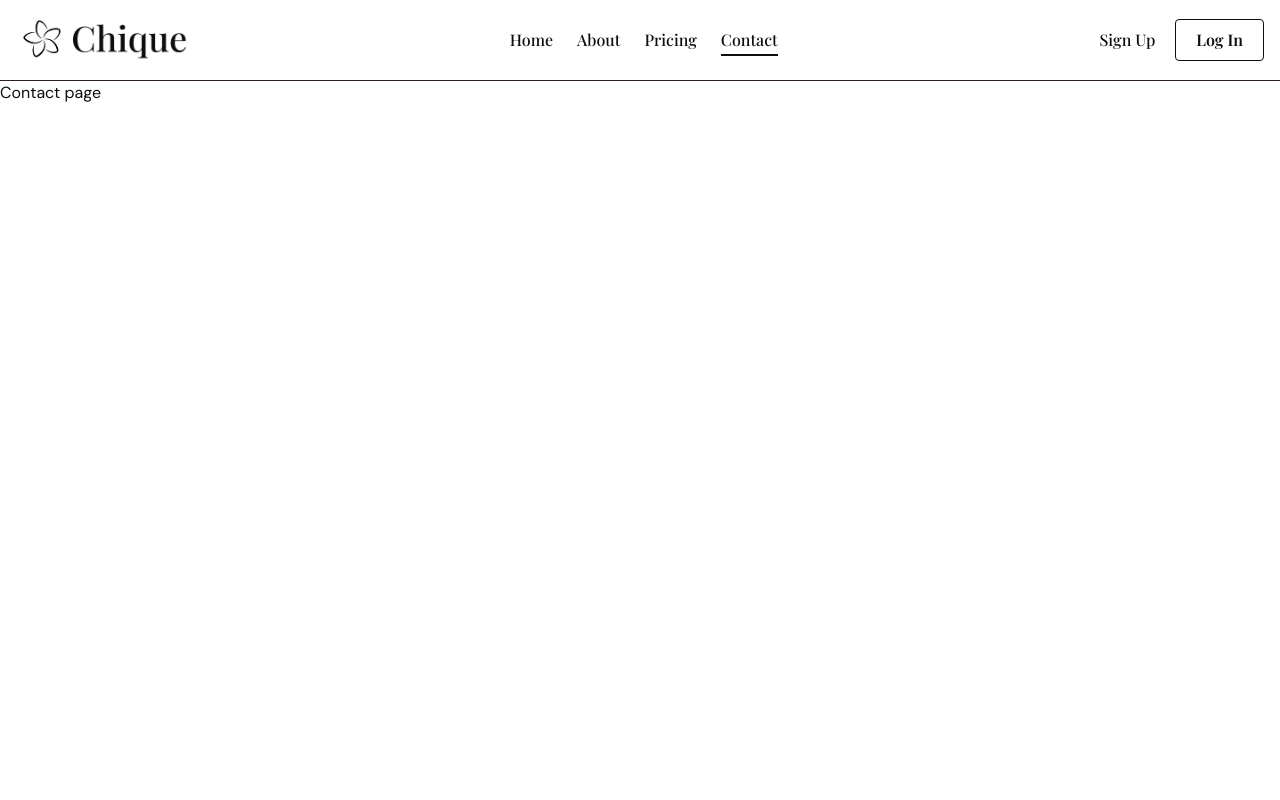
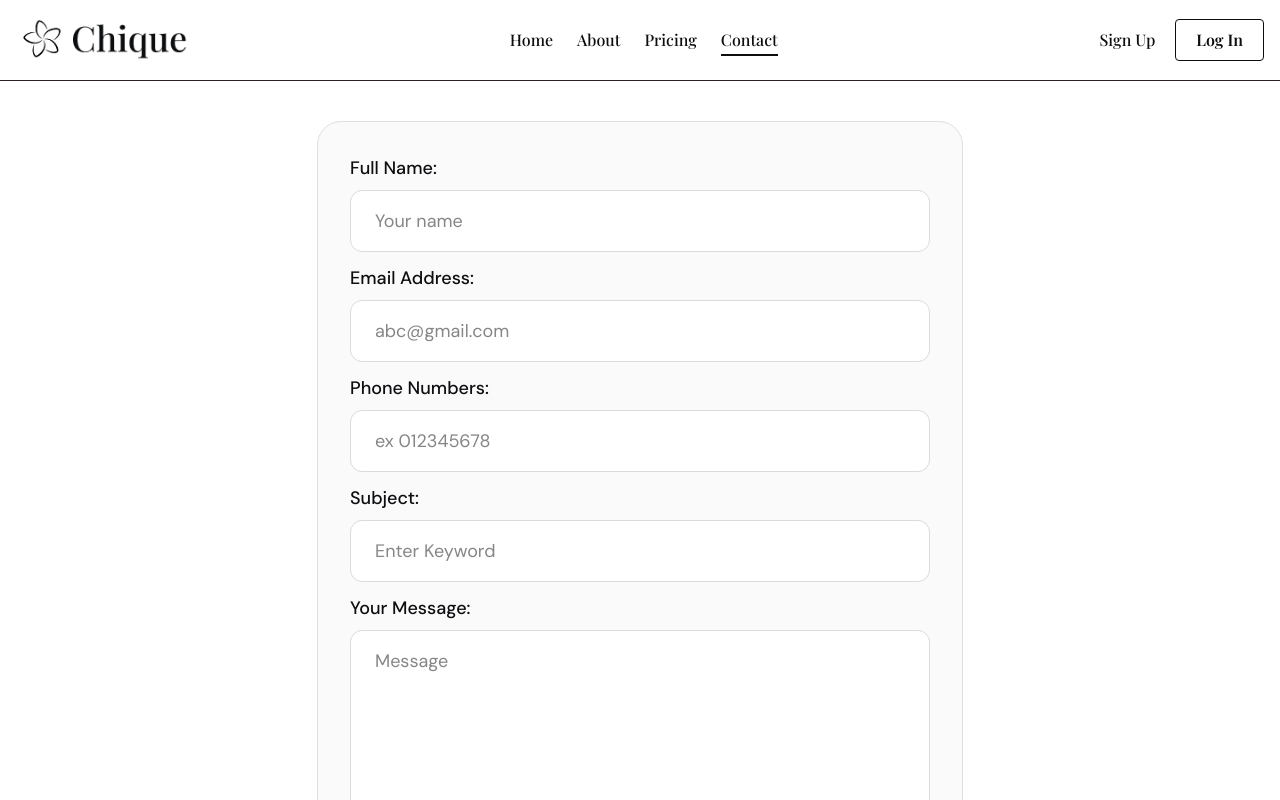
Before and after one commit to Webgenius0/chique, a Next.js app: page /contact in a window 1280 px wide. Shown: the top 800 px of the page. Built offline with nearby package versions, Linux system fonts and the light colour scheme; a web font is replaced by a local one; what @ant-design/nextjs-registry would draw is missing.

Commit message:
complete the contact page

```diff
--- a/app/(site)/contact/page.js
+++ b/app/(site)/contact/page.js
@@ -1,12 +1,15 @@
+import ContactForm from "@/components/auth/ContactForm";
 
 export const metadata = {
-    title: 'Chique | Contact Us',
-    description: 'Your Personal Style Assistant.Discover your unique style, organize your wardrobe, and get personalized fashion advice with Chique Al.',
-}
+  title: "Chique | Contact Us",
+  description:
+    "Your Personal Style Assistant.Discover your unique style, organize your wardrobe, and get personalized fashion advice with Chique Al.",
+};
 const Contact = () => {
-    return (
-        <div>Contact page</div>
-    )
-}
-
-export default Contact
+  return (
+    <div className="container min-h-screen py-10 flex justify-center items-center">
+      <ContactForm />
+    </div>
+  );
+};
+export default Contact;
--- /dev/null
+++ b/components/auth/ContactForm.jsx
@@ -0,0 +1,129 @@
+"use client";
+import CommonBtn from "@/components/common/CommonBtn";
+import CommonInputWrapper from "@/components/common/CommonInputWrapper";
+import { useForm } from "react-hook-form";
+
+const ContactForm = () => {
+  const {
+    register,
+    handleSubmit,
+    control,
+    formState: { errors },
+  } = useForm({
+    defaultValues: {
+      terms: true, // Set default checked state here
+    },
+  });
+  // on submit
+  const onSubmit = (data) => {
+    console.log(data);
+  };
+  return (
+    <div className="bg-[#FAFAFB] max-w-[646px] w-full rounded-3xl border border-[#DFE0E4] p-8 flex flex-col items-start justify-start">
+      {/* contact now form */}
+      <form
+        onSubmit={handleSubmit(onSubmit)}
+        className="w-full flex flex-col gap-3"
+      >
+        {/* full name */}
+        <CommonInputWrapper
+          register={register}
+          errors={errors}
+          type="text"
+          name="fname"
+          control={control}
+          placeholder="Your name"
+          register_as="fname"
+          label="Full Name:"
+          validationRules={{
+            required: "This field is required",
+          }}
+        />
+        {/* email */}
+        <CommonInputWrapper
+          register={register}
+          errors={errors}
+          type="email"
+          name="email"
+          control={control}
+          placeholder="abc@gmail.com"
+          register_as="email"
+          label="Email Address:"
+          validationRules={{
+            required: "This field is required",
+            pattern: {
+              value: /^[a-zA-Z0-9._%+-]+@[a-zA-Z0-9.-]+\.[a-zA-Z]{2,4}$/,
+              message: "Enter a valid email address",
+            },
+          }}
+        />
+        {/* phone number */}
+        <CommonInputWrapper
+          register={register}
+          errors={errors}
+          type="number"
+          name="phoneNumber"
+          control={control}
+          placeholder="ex 012345678"
+          register_as="phoneNumber"
+          label="Phone Numbers:"
+          validationRules={{
+            required: "Phone number field is required",
+          }}
+        />
+        {/* subject */}
+        <CommonInputWrapper
+          register={register}
+          errors={errors}
+          type="text"
+          name="subject"
+          control={control}
+          placeholder="Enter Keyword"
+          register_as="subject"
+          label="Subject:"
+          validationRules={{
+            required: "Phone number field is required",
+          }}
+        />
+        {/* your message */}
+        <CommonInputWrapper
+          register={register}
+          errors={errors}
+          type="textarea"
+          name="yourMessage"
+          control={control}
+          placeholder="Message"
+          register_as="yourMessage"
+          label="Your Message:"
+          validationRules={{
+            required: "Phone number field is required",
+          }}
+        />
+
+        {/* terms and conditions */}
+        <label htmlFor="terms" className="w-full flex gap-2 cursor-pointer justify-start items-start">
+          <input
+            type="checkbox"
+            id="terms"
+            defaultChecked
+            className={`w-6 h-6 ${errors.terms ? 'accent-red-500' : 'accent-primary-dark'}`}
+            {...register("terms", {
+              required: "You must accept the terms to continue"
+            })}
+          />
+          <span className={`text-sm capitalize text-[#0B0B0B] max-w-[458px] ${errors.terms ? 'text-red-500' : ''}`}>
+            I agree that my data may be processed to respond to my request for information.
+          </span>
+        </label>
+        {/* error terms */}
+        {errors.terms && (
+          <ErrorText error={errors?.terms?.message} />
+        )}
+
+        {/* send message button */}
+        <CommonBtn className={""}>Send Message</CommonBtn>
+      </form>
+    </div>
+  );
+};
+export default ContactForm;
--- a/components/common/Loader.jsx
+++ b/components/common/Loader.jsx
@@ -1,21 +1,22 @@
-"use client"
-import { useEffect } from 'react';
-import { lineSpinner } from "ldrs";
+import dynamic from 'next/dynamic';
 
-const Loader = ({ size = 25, stroke = 4, color = "white", speed = 1 }) => {
-  useEffect(() => {
-    // Register the component only on client side
+const Loader = dynamic(
+  () => import('ldrs').then((mod) => {
+    const { lineSpinner } = mod;
     lineSpinner.register();
-  }, []);
 
+    return function Loader({ size = 25, stroke = 4, color = "white", speed = 1 }) {
       return (
         <l-line-spinner
           size={size}
           stroke={stroke}
           speed={speed}
           color={color}
-    ></l-line-spinner>
+        />
       );
     };
+  }),
+  { ssr: false }
+);
 
 export default Loader;
```
Lines whose indentation alone changed are shown as unchanged.
